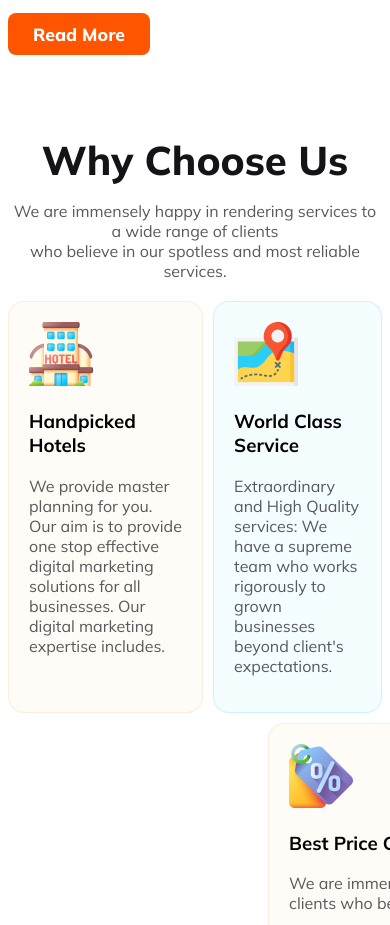
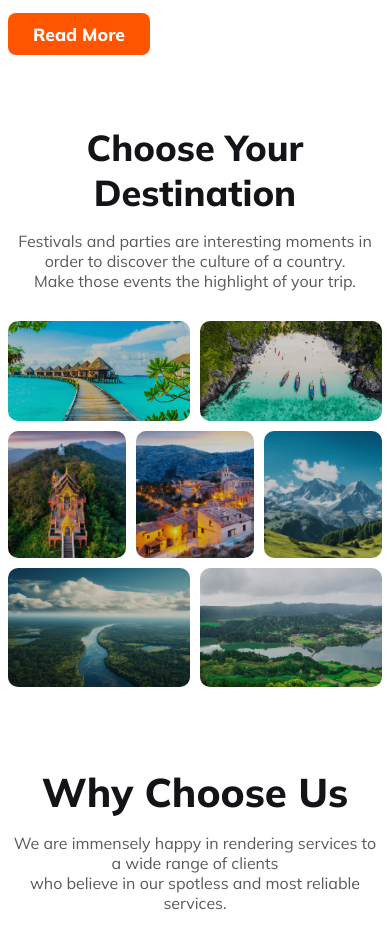
Before and after one commit to rahmanislam05/tarvel-zone-website, a plain HTML site: page index.html in a window 390 px wide. Shown: the part 1605-2530 px from the top of the page. Drawn offline with Linux system fonts and the light colour scheme.

Commit message:
all sectioin added without responsive

```diff
--- a/index.html
+++ b/index.html
@@ -78,21 +78,27 @@
             </div>
         </section>
         <!-- Choose Your Destination start -->
-        <!-- <section>
+        <section>
             <div class="destination-content">
                 <h3>Choose Your Destination</h3>
                 <p class="common-color">Festivals and parties are interesting moments in order to discover the culture of a country. <br>Make those events the highlight of your trip.</p>
             </div>
             <div class="destination-grid">
+                <div class="frist-row">
                     <div class="grid-1"><img src="./images/Rectangle 5.png" alt=""></div>
                     <div class="grid-2"><img src="./images/Rectangle 8.png" alt=""></div>
+                </div>
+               <div class="second-row">
                     <div class="grid-3"><img src="./images/Rectangle 6.png" alt=""></div>
                     <div class="grid-4"><img src="./images/Rectangle 7.png" alt=""></div>
                     <div class="grid-5"><img src="./images/Rectangle 9.png" alt=""></div>
+               </div>
+                <div class="thard-row">
                     <div class="grid-6"><img src="./images/Rectangle 11.png" alt=""></div>
                     <div class="grid-7"><img src="./images/Rectangle 10.png" alt=""></div>
                 </div>
-        </section> -->
+            </div>
+        </section>
         <!-- why choose us section start -->
         <section class="choose">
             <div class="choose-title">
--- a/styles/style.css
+++ b/styles/style.css
@@ -161,7 +161,32 @@ select {
     font-weight: 800;
     margin: 0;
 }
+.destination-content p{
+    margin-bottom: 30px;
+}
+.destination-grid img{
+    width: 100%;
+    height: 100%;
+    object-fit: cover;
+    border-radius: 10px;
+}
 
+.frist-row{
+    display: grid;
+    grid-template-columns: repeat(2,1fr);
+    gap: 10px;
+}.second-row{
+    display: grid;
+    grid-template-columns: repeat(3,1fr);
+    gap: 10px;
+    margin: 10px 0;
+}
+.thard-row{
+    display: grid;
+    grid-template-columns: repeat(2,1fr);
+    gap: 10px;
+
+}
 /* why choose us */
 .choose{
     margin-top: 80px;
@@ -179,7 +204,6 @@ select {
 .choose-title p{
    margin-bottom: 20px;
 }
-
 .choose-1,
 .choose-3 {
     border-radius: 16px;
```
Lines whose indentation alone changed are shown as unchanged.
